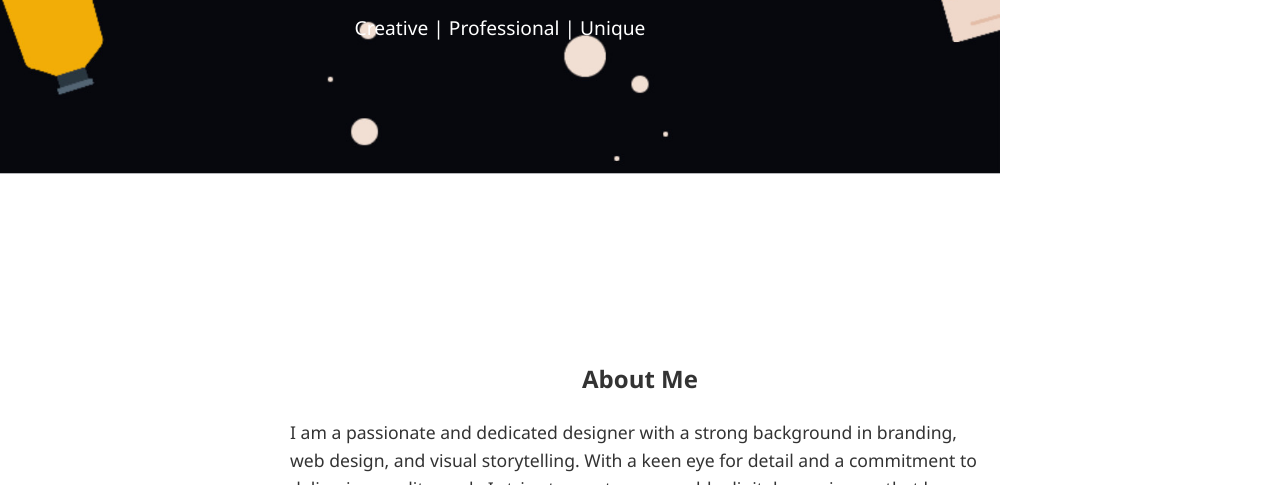
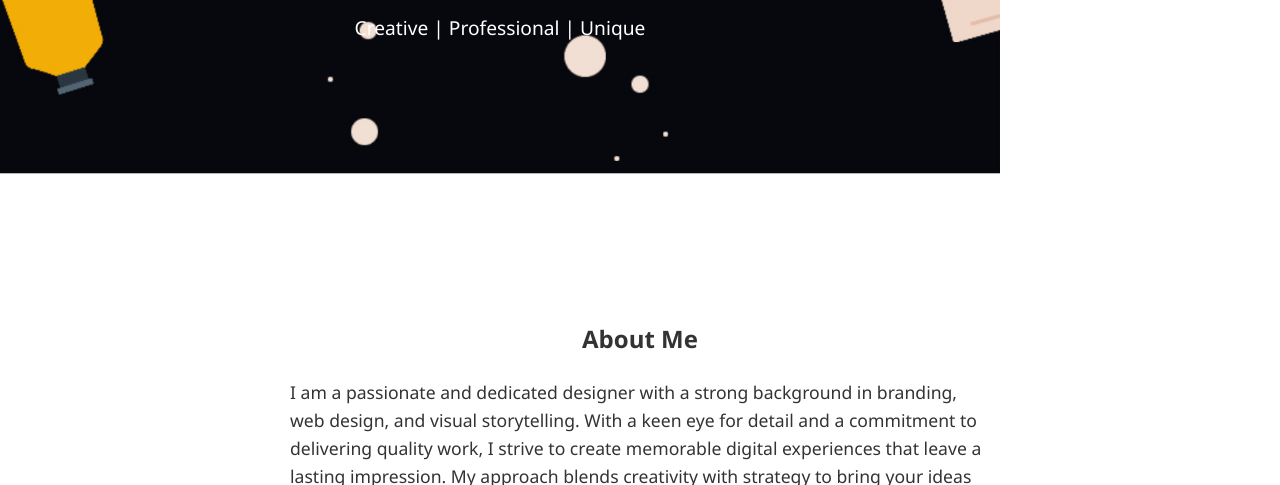
Before and after one commit to manisehgal/Portfolio, a plain HTML site: page index.html in a window 1280 px wide. Shown: the part 467-952 px from the top of the page. Drawn offline with Linux system fonts and the light colour scheme.

Commit message:
Update style.css

```diff
--- a/style.css
+++ b/style.css
@@ -5,13 +5,17 @@
   box-sizing: border-box;
 }
 
-html, body {
-  margin: 0;
-  padding: 0;
+html {
   scroll-behavior: smooth;
+  scroll-padding-top: 70px; /* Header height for smooth scroll */
+}
+
+body {
   font-family: 'Segoe UI', sans-serif;
   line-height: 1.6;
   color: #333;
+  margin: 0;
+  padding: 0;
 }
 
 /* Sticky header */
@@ -62,25 +66,24 @@ html, body {
   background-image: url('377CB2C1-41E8-41D1-A3B7-B2945D34F651.jpeg'); /* Update path if needed */
   background-position: center;
   background-repeat: no-repeat;
-  background-size: contain; /* Use 'cover' if you want it to fill screen and crop */
+  background-size: contain; /* Use 'cover' if you want to crop/fill */
   min-height: calc(100vh - 70px);
   display: flex;
   align-items: center;
   justify-content: center;
   text-align: center;
+  margin: 0;
   padding: 0;
-  margin: 0;
-  overflow: hidden;
 }
 
 .cover-text {
   padding: 30px 20px;
   color: #fff;
   max-width: 90%;
-  /*background-color: rgba(0, 0, 0, 0.5);Remove if you don't want the overlay box */
   border-radius: 8px;
 }
 
+/* Headings */
 .cover-text h1 {
   font-size: 2.5em;
   margin-bottom: 10px;
@@ -90,10 +93,10 @@ html, body {
   font-size: 1.2em;
 }
 
-/* Headings */
 h1 {
   margin: 0 0 20px;
 }
+
 h2 {
   text-align: center;
   margin: 0 0 20px;
@@ -118,6 +121,10 @@ section {
 }
 
 /* About section */
+.about {
+  padding-top: 0; /* Ensure no gap above */
+}
+
 .about p {
   max-width: 700px;
   margin-top: 0;
```
